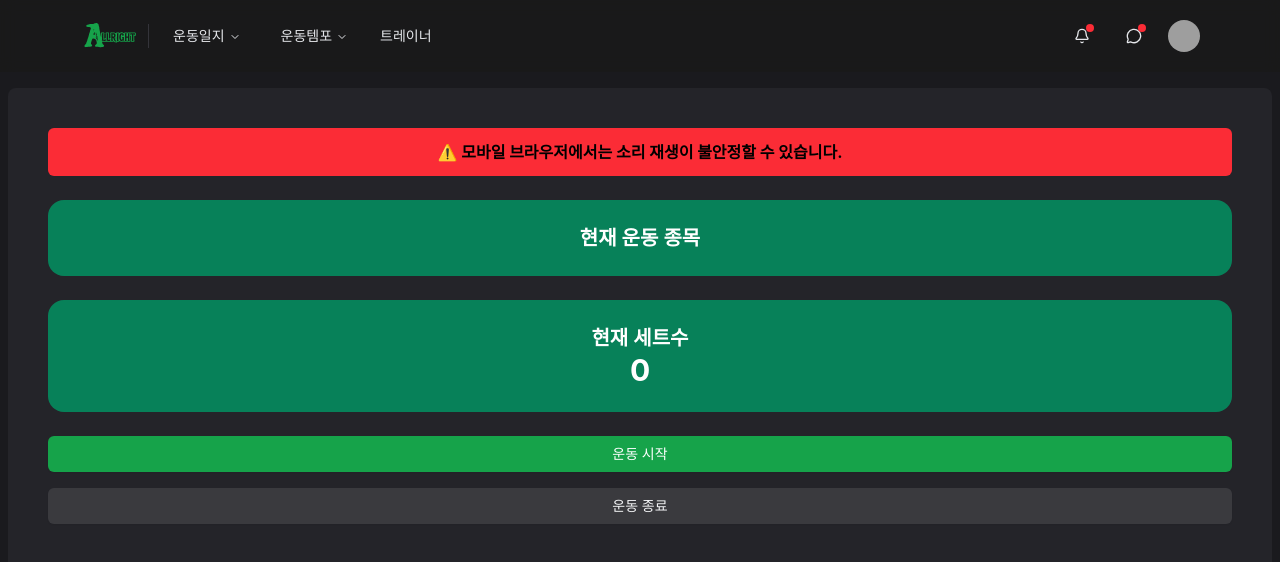
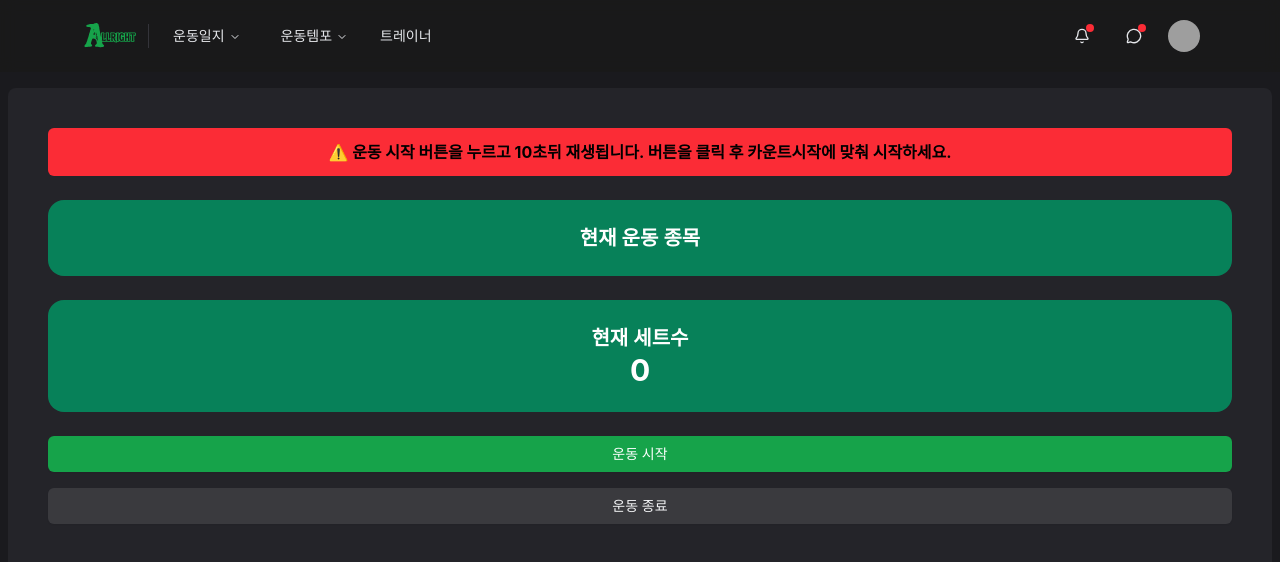
Before and after one commit to whdjh/YepBuddy, a Next.js app in the folder allright_web/: page /tempomanual/exercise in a window 1280 px wide. Shown: the top 562 px of the page. Built offline with nearby package versions, Linux system fonts and the light colour scheme; grey boxes are pictures that could not be loaded; a web font is replaced by a local one.

Commit message:
chore: 음성이 안정화에 따라 경고 문구 수정

```diff
--- a/allright_web/src/app/tempomanual/exercise/page.tsx
+++ b/allright_web/src/app/tempomanual/exercise/page.tsx
@@ -43,7 +43,7 @@ export default function Exercise() {
     <div className="flex flex-col gap-6 p-6">
       {!isFinished && (
         <div className="bg-red-500 text-black p-3 rounded-md text-center font-bold">
-          ⚠️ 모바일 브라우저에서는 소리 재생이 불안정할 수 있습니다.
+          ⚠️ 운동 시작 버튼을 누르고 10초뒤 재생됩니다. 버튼을 클릭 후 카운트시작에 맞춰 시작하세요.
         </div>
       )}
 
```
